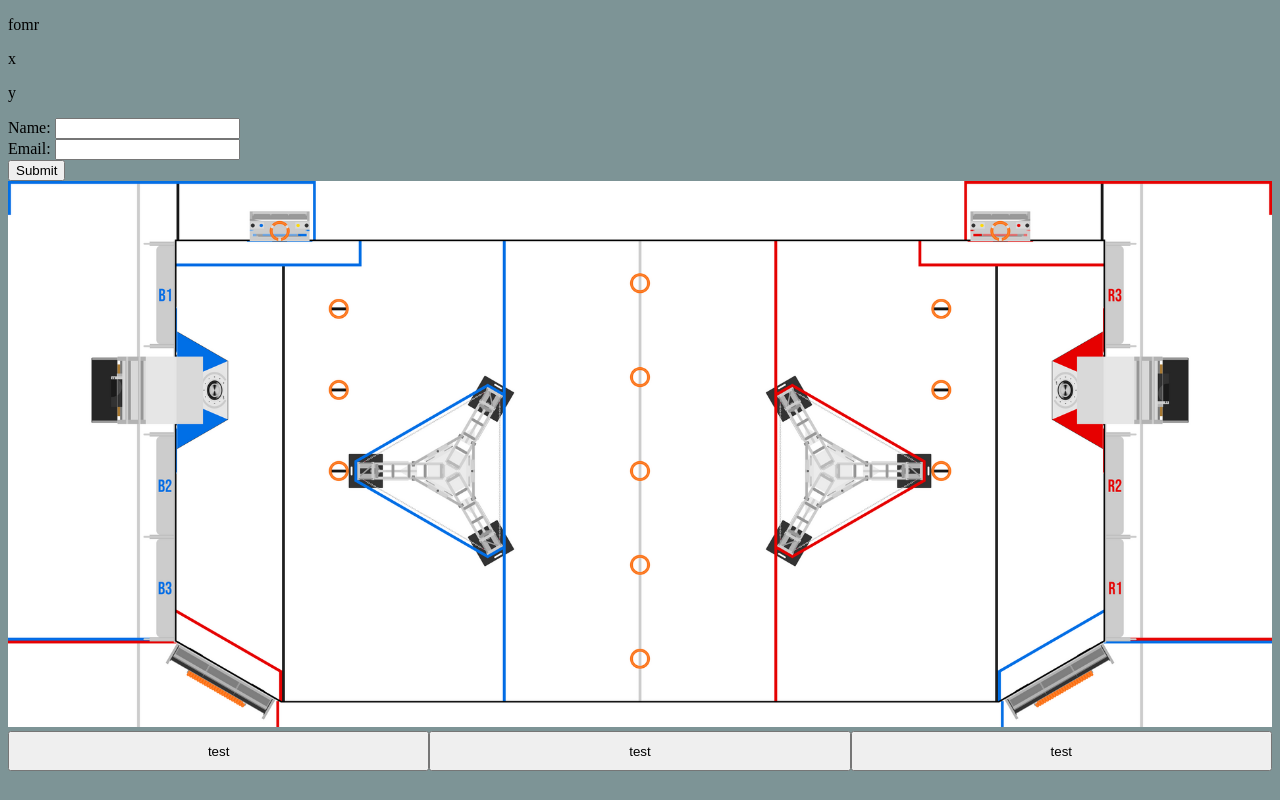
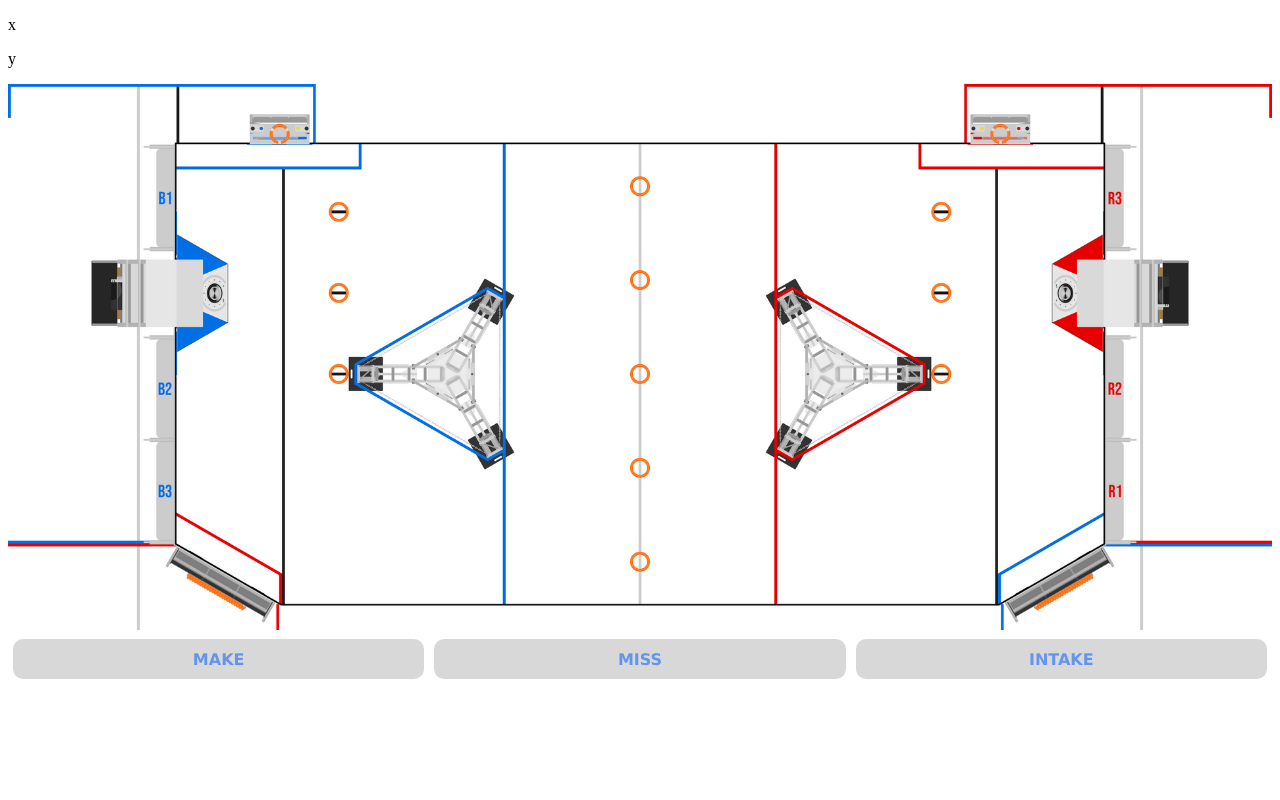
Before and after one commit to lddtwo456/lddtwo456.github.io, a plain HTML site: page scouting/form.html in a window 1280 px wide. Drawn offline with Linux system fonts and the light colour scheme.

Commit message:
buttons
web dev is so cool

```diff
--- a/scouting/form.html
+++ b/scouting/form.html
@@ -8,25 +8,15 @@
     </head>
 
     <body>
-        <p id="out">fomr</p>
         <p id="xout">x</p>
         <p id="yout">y</p>
-        <form id="dataForm">
-            <label for="name">Name:</label>
-            <input type="text" id="name" name="name">
-            <br>
-            <label for="email">Email:</label>
-            <input type="email" id="email" name="email">
-            <br>
-            <button type="submit">Submit</button>
-        </form>
 
         <div id="field-selector">
             <img id="field" src="field.png" alt="field" width="100%"></img>
             <div id="field-buttons">
-                <button>test</button>
-                <button>test</button>
-                <button>test</button>
+                <button id="make">MAKE</button>
+                <button id="miss">MISS</button>
+                <button id="intake">INTAKE</button>
             </div>
         </div>
 
--- a/scouting/formSubmission.js
+++ b/scouting/formSubmission.js
@@ -1,16 +1,28 @@
-document.getElementById("dataForm").addEventListener("submit", function(event) {
-  event.preventDefault();
-  let formData = new FormData(this);
-  let jsonData = {};
-  formData.forEach((value, key) => {
-      jsonData[key] = value;
-  });
-  let jsonString = JSON.stringify(jsonData);
-  document.getElementById("out").textContent = jsonString;
+// selection
+const make = document.getElementById("make");
+const miss = document.getElementById("miss");
+const intake = document.getElementById("intake");
+
+make.addEventListener("click", function() {
+  console.log("make!");
+  make.classList.add("active");
+  miss.classList.remove("active");
+  intake.classList.remove("active");
 });
 
-// selection
+miss.addEventListener("click", function() {
+  console.log("miss!");
+  make.classList.remove("active");
+  miss.classList.add("active");
+  intake.classList.remove("active");
+});
 
+intake.addEventListener("click", function() {
+  console.log("intake!");
+  make.classList.remove("active");
+  miss.classList.remove("active");
+  intake.classList.add("active");
+});
 
 // placement
 document.getElementById("field").addEventListener("click", function(event) {
--- a/scouting/style.css
+++ b/scouting/style.css
@@ -1,5 +1,5 @@
 body {
-  background-color: rgb(125, 148, 150);
+  background-color: rgb(255, 255, 255);
 }
 
 #picture-container {
@@ -22,6 +22,25 @@ body {
 }
 
 #field-buttons button {
+  width: 100%;
   height: 40px;
-  width: 100%;
+  background-color: rgb(216, 216, 216); /* Set default background color */
+  color: cornflowerblue; /* Set text color */
+  border: none; /* Remove default button border */
+  text-align: center; /* Center the text horizontally */
+  text-decoration: none; /* Remove default underline */
+  display: inline-block; /* Make the button a block element */
+  font-size: 16px; /* Set font size */
+  cursor: pointer; /* Show pointer cursor on hover */
+  border-radius: 10px; /* Set border radius to make the button rounded */
+  margin: 5px;
+
+  font-family: Verdana;
+  font-weight: bolder;
+  font-family: 30px;
 }
+
+#field-buttons button.active {
+  background-color: cornflowerblue;
+  color: rgb(216, 216, 216)
+}
```
